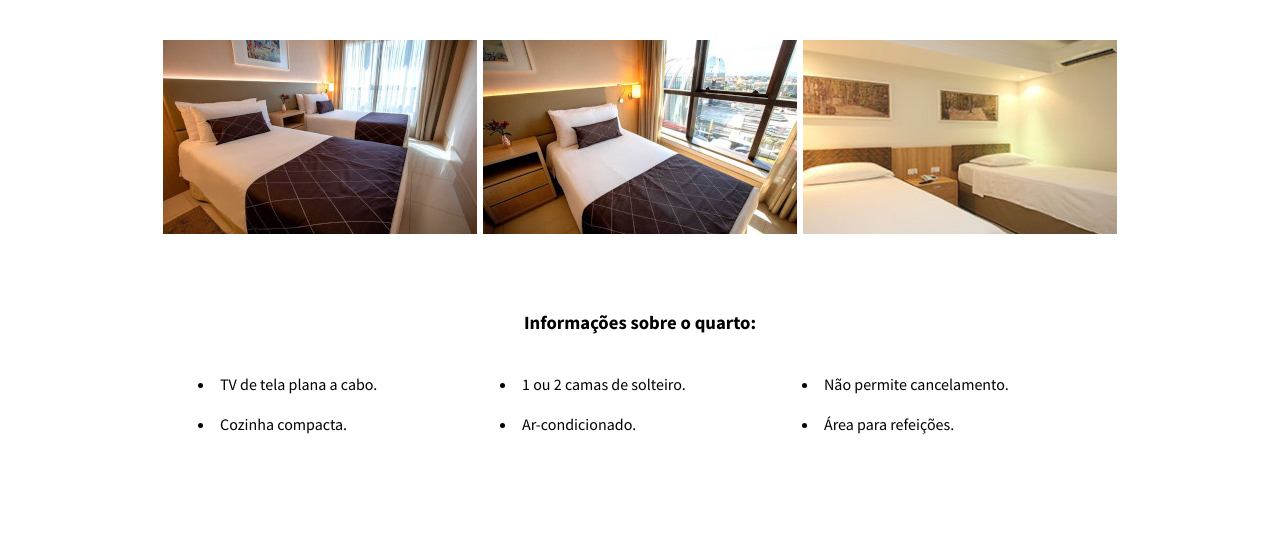
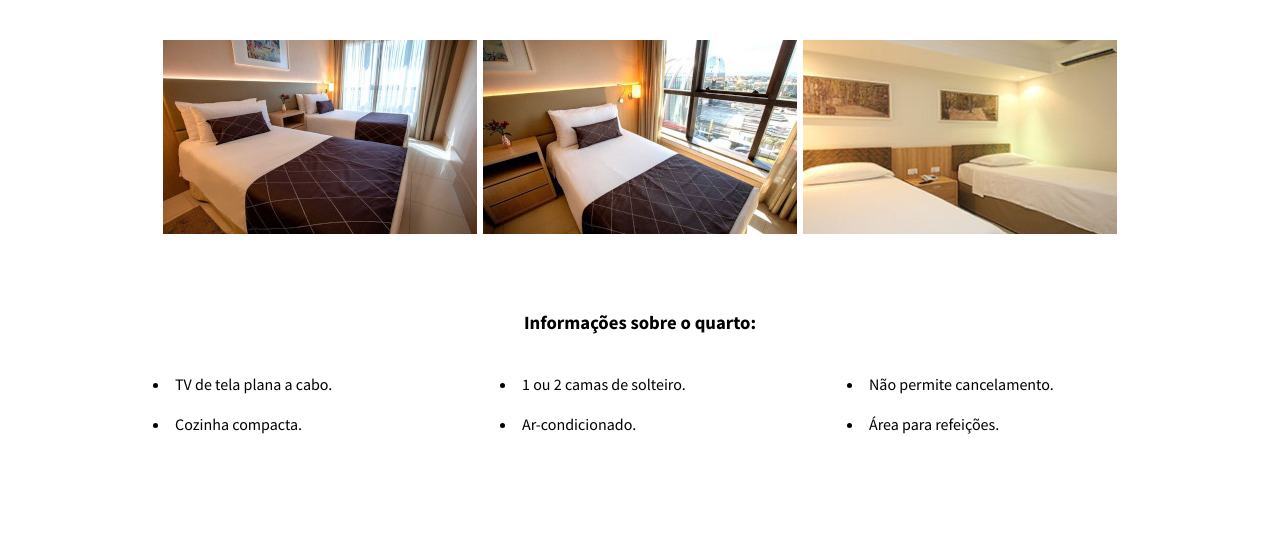
Before and after one commit to FelipeD4ntas/projeto-pousada-secreta, a plain HTML site: page quartos.html in a window 1280 px wide. Shown: the part 415-952 px from the top of the page. Drawn offline with Linux system fonts and the light colour scheme.

Commit message:
Update quartos.css

```diff
--- a/quartos.css
+++ b/quartos.css
@@ -36,13 +36,12 @@
     flex-wrap: wrap;
     list-style-position: inside;
     justify-content: space-between;
-    padding: 0px 60px;
+    padding: 0px 15px;
 }
 
 .lista li {
     text-align: left;
     padding: 10px;
-
 }
 
 .lista-1 {
@@ -51,9 +50,8 @@
 
 .lista-2 {
     width: 300px;
-
 }
 
 .lista-3 {
-    width: 300px;
+    width: 300px
 }
```
